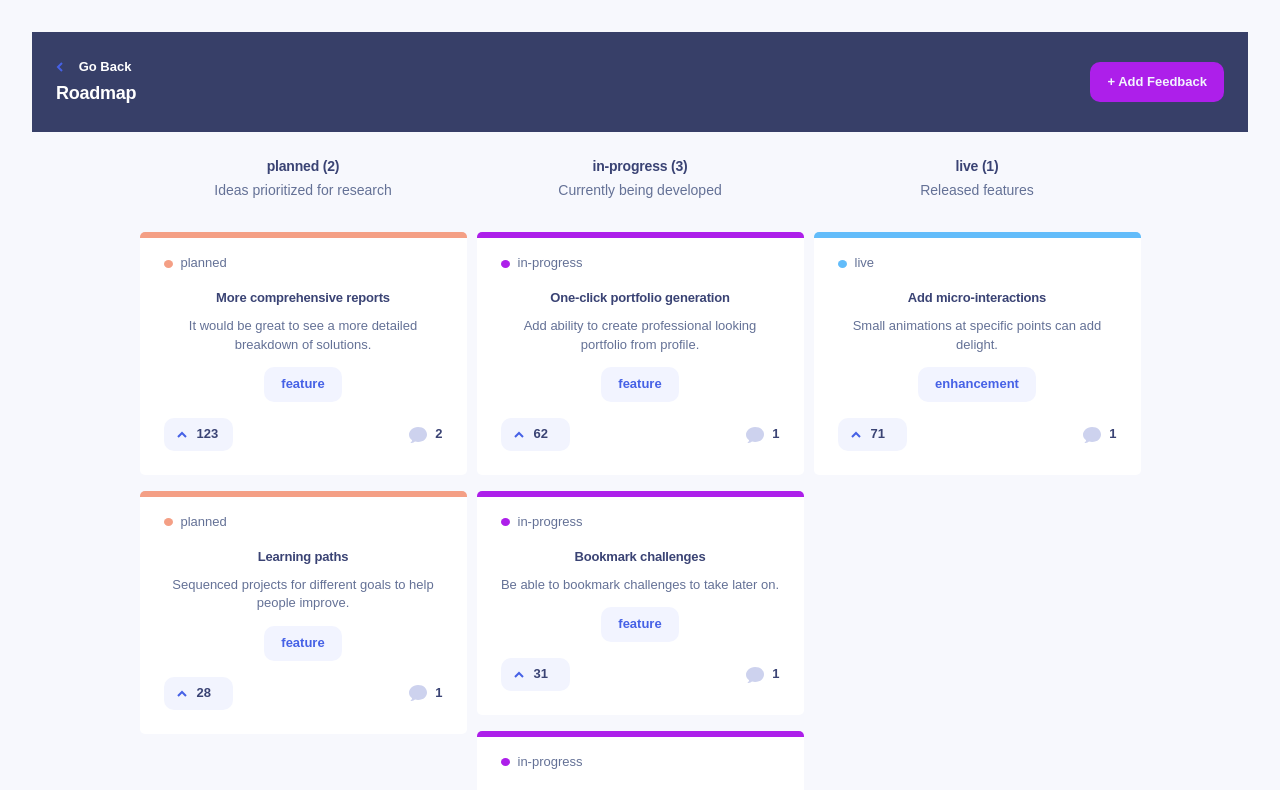
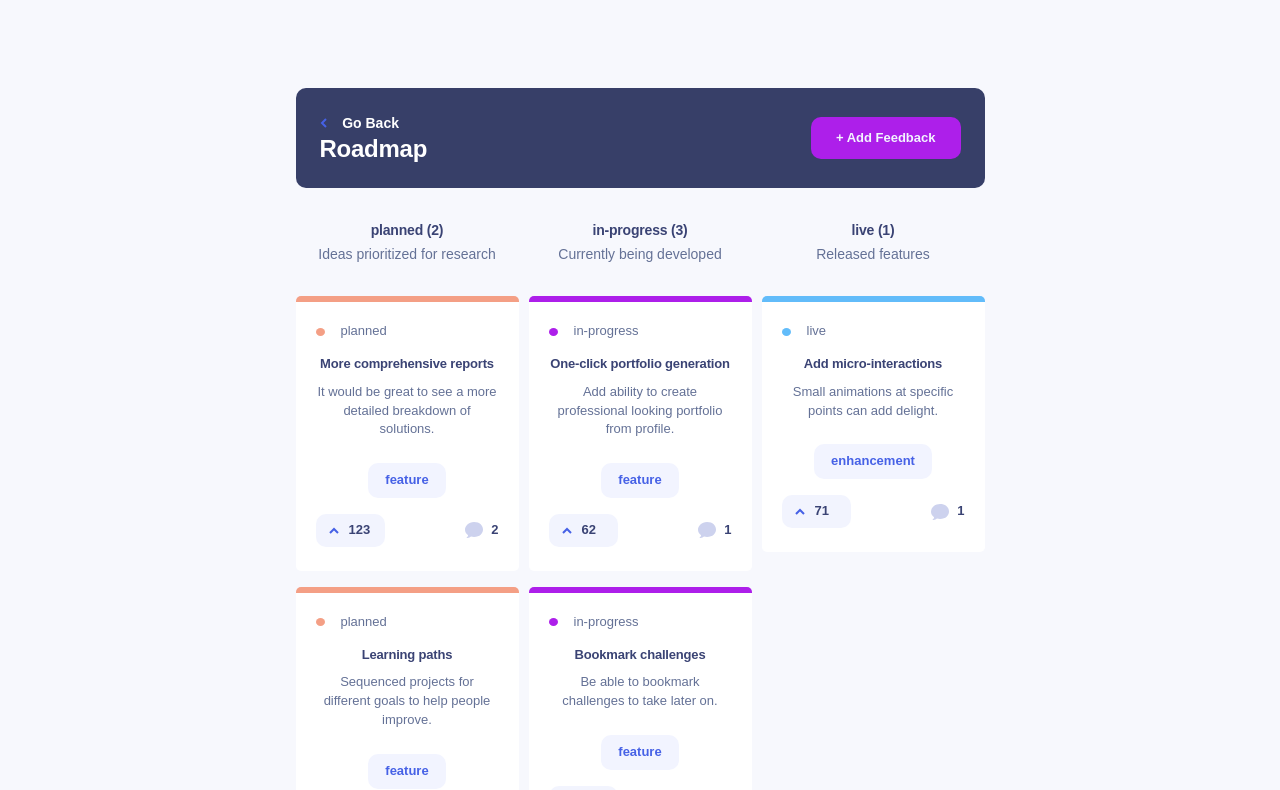
Before and after one commit to lashasaata/Product-Feedback-App, a React app: page / in a window 1280 px wide. Shown: the top 790 px of the page. Built offline with nearby package versions, Linux system fonts and the light colour scheme; the HTML template or start-up script is replaced by a standard one.

Commit message:
style: tablet

```diff
--- a/src/components/roadmap/Header.jsx
+++ b/src/components/roadmap/Header.jsx
@@ -24,6 +24,12 @@ const HeaderContainer = styled.header`
   background-color: rgba(55, 63, 104, 1);
   padding: 26px 24px;
   font-weight: 700;
+
+  @media (min-width: 768px) {
+    margin: 56px 40px 8px;
+    width: 689px;
+    border-radius: 10px;
+  }
 `;
 
 const HeaderFlexGroup = styled.div`
@@ -35,6 +41,10 @@ const HeaderFlexGroup = styled.div`
     & .go-back {
       font-size: 13px;
       line-height: 18.79px;
+
+      @media (min-width: 768px) {
+        font-size: 14px;
+      }
 
       &:hover {
         text-decoration: underline;
@@ -48,6 +58,10 @@ const HeaderFlexGroup = styled.div`
     letter-spacing: -0.25px;
     text-align: left;
     margin-top: 3px;
+
+    @media (min-width: 768px) {
+      font-size: 24px;
+    }
   }
 `;
 
@@ -60,6 +74,10 @@ const AddFeedBackButton = styled.button`
   border-radius: 10px;
   padding: 10.5px 17px;
 
+  @media (min-width: 768px) {
+    padding: 12px 25px;
+  }
+
   &:hover {
     background: rgba(199, 90, 246, 1);
   }
--- a/src/components/roadmap/feedbackcards/FeedbackCard.jsx
+++ b/src/components/roadmap/feedbackcards/FeedbackCard.jsx
@@ -72,15 +72,27 @@ const SingleCard = styled.div`
   line-height: 18.79px;
   width: 327px;
 
+  @media (min-width: 768px) {
+    width: 223px;
+    padding: 20px 20px 24px;
+  }
+
   & .status-container {
     display: flex;
     align-items: center;
     gap: 8px;
 
+    @media (min-width: 768px) {
+      gap: 16px;
+    }
+
     & .card-status {
       color: rgba(100, 113, 150, 1);
+      font-weight: 400;
 
-      font-weight: 400;
+      @media (min-width: 768px) {
+        font-size: 13px;
+      }
     }
 
     & .status-circle {
@@ -105,6 +117,12 @@ const SingleCard = styled.div`
     margin-top: 16px;
     cursor: pointer;
 
+    @media (min-width: 768px) {
+      font-size: 13px;
+      line-height: 18.79px;
+      margin-top: 14px;
+    }
+
     &:hover {
       color: rgba(70, 97, 230, 1);
     }
@@ -114,6 +132,10 @@ const SingleCard = styled.div`
     font-weight: 400;
     color: rgba(100, 113, 150, 1);
     margin-top: 9px;
+
+    @media (min-width: 768px) {
+      font-size: 13px;
+    }
   }
 
   & .upvote-comment-container {
@@ -132,6 +154,10 @@ const FeatureIcon = styled.span`
   font-weight: 600;
   margin-top: 13px;
   display: inline-block;
+
+  @media (min-width: 768px) {
+    margin-top: 24px;
+  }
 `;
 
 const UpvoteBox = styled.div`
--- a/src/index.css
+++ b/src/index.css
@@ -21,3 +21,11 @@ body {
   background: rgba(247, 248, 253, 1);
   min-height: 100dvh;
 }
+
+@media (min-width: 768px) {
+  body {
+    display: flex;
+    align-items: center;
+    justify-content: center;
+  }
+}
```
